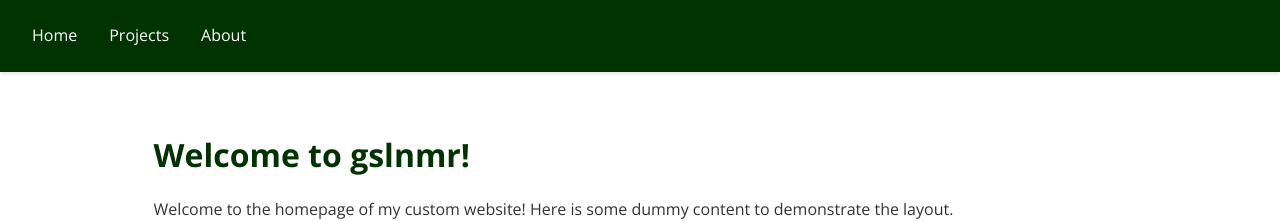
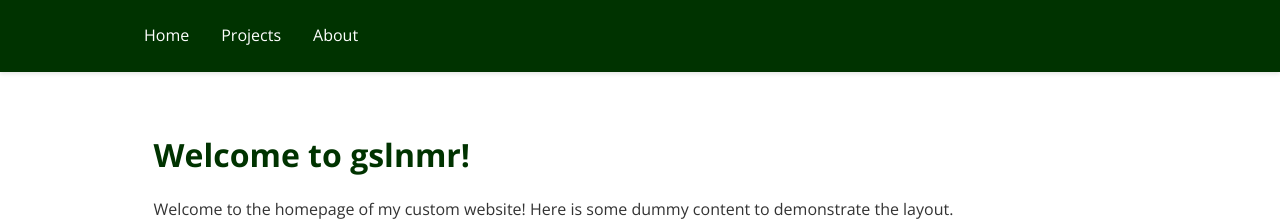
Before and after one commit to schminho/schminho.github.io, a Jekyll site: the page built from index.md, in a window 1280 px wide. Shown: the top 221 px of the page. Built offline with Jekyll 4.4.1, drawn with Linux system fonts in a browser that asks for light colours.

Commit message:
Update style.css

```diff
--- a/assets/css/style.css
+++ b/assets/css/style.css
@@ -40,16 +40,16 @@
 /* Navigation bar styling */
 nav {
     width: 100%; /* Full width for the nav */
-    margin: 0 auto; /* Center the nav */
+    background-color: #003300; /* Dark green background */
+    margin: 0 auto; /* Center the nav container */
+    padding: 1rem 0;
     display: flex;
-    justify-content: center; /* Center nav items container */
-    padding: 1rem;
+    justify-content: center; /* Center the nav items container */
 }
 
 /* Nav items container */
 .nav-items {
-    width: 80%; /* Constrain nav items to 80% */
-    margin: 0; /* Ensure no additional margin */
+    width: 80%; /* Constrain nav items to 80% of the nav bar */
     display: flex;
     justify-content: flex-start; /* Left-align nav items */
 }
```
